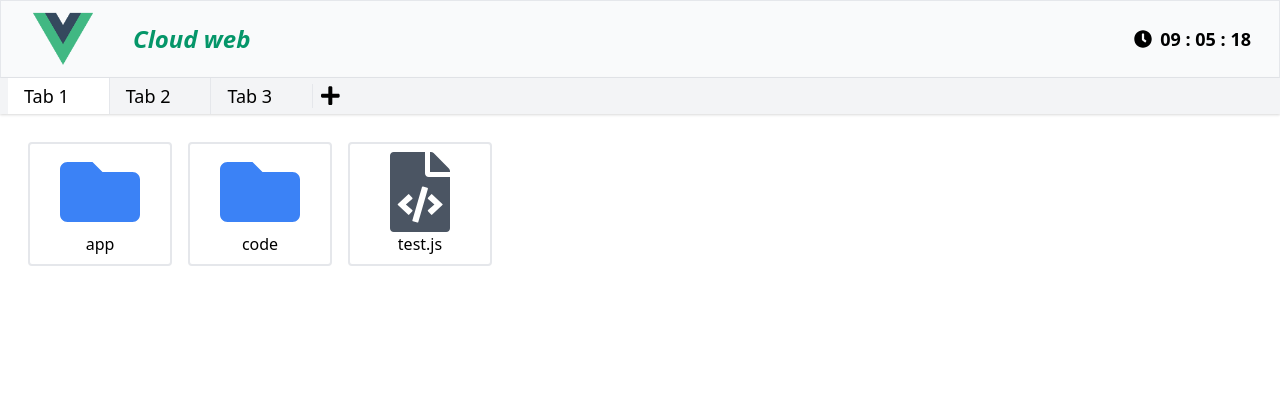
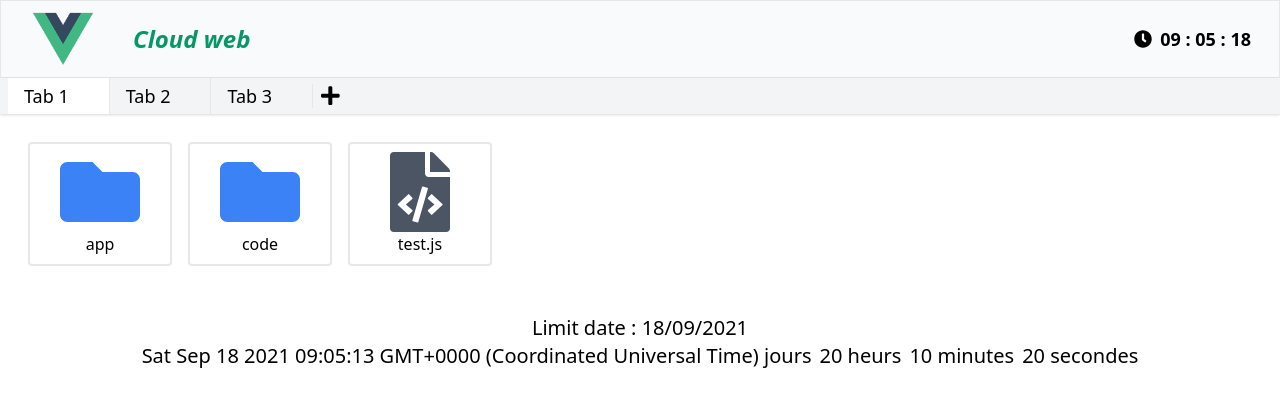
Before and after one commit to thomas-gleizes/cloud-web, a Vue app: page / in a window 1280 px wide. Shown: the top 406 px of the page. Built offline with nearby package versions, Linux system fonts and the light colour scheme.

Commit message:
start decompte to date

```diff
--- a/package.json
+++ b/package.json
@@ -18,6 +18,7 @@
     "@tailwindcss/postcss7-compat": "^2.2.14",
     "autoprefixer": "^9.8.6",
     "core-js": "^3.6.5",
+    "moment": "^2.29.1",
     "postcss": "^7.0.36",
     "tailwindcss": "npm:@tailwindcss/postcss7-compat@^2.2.14",
     "vue": "^3.0.0"
--- a/src/App.vue
+++ b/src/App.vue
@@ -1,21 +1,30 @@
 <script>
 import Folder from "./components/common/Folder.vue";
 import File from "./components/common/File.vue";
+import TimeTo from "@/components/common/TimeTo";
 import Header from "@/components/layout/Header";
 
 export default {
   name: "App",
-  components: { Header, Folder, File }
+  components: { TimeTo, Header, Folder, File },
+  data() {
+    return {
+      limitDate: new Date()
+    }
+  }
 };
 </script>
 
 <template>
-  <Header></Header>
+  <Header />
   <main class="w-screen">
     <div class="flex m-5">
       <Folder name="app" />
       <Folder name="code" />
       <File name="test.js" />
     </div>
+    <div class="text-center mt-10 text-xl">
+      <time-to v-bind:limit-date="limitDate" />
+    </div>
   </main>
 </template>
--- /dev/null
+++ b/src/components/common/TimeTo.vue
@@ -0,0 +1,46 @@
+<script>
+
+import moment from "moment";
+
+export default {
+  name: "TimeTo",
+  props: {
+    limitDate: {
+      type: Date,
+      required: true
+    }
+  },
+  methods: {
+    singleDigit: (value) => `0${value}`.slice(-2),
+    getS: (value) => value && value.length >= 1 ? "s" : "",
+    format: (date) => moment(date).format('DD/MM/YYYY'),
+    getInterval: (time, timestamp) => time + timestamp,
+  },
+  data() {
+    return {
+      interval: null,
+      days: (this.limitDate),
+      hours: 20,
+      minutes: 10,
+      secondes: 20
+    };
+  },
+  mounted() {
+    this.interval = setInterval(() => {
+
+    }, 1000)
+  }
+};
+</script>
+
+<template>
+  <div class="">
+    Limit date : {{ format(this.limitDate) }}
+  </div>
+  <div class="flex justify-center">
+    <div class="mx-1">{{ days }} jours</div>
+    <div class="mx-1">{{ hours }} heurs</div>
+    <div class="mx-1">{{ minutes }} minutes</div>
+    <div class="mx-1">{{ secondes }} secondes</div>
+  </div>
+</template>
--- a/src/components/layout/Header.vue
+++ b/src/components/layout/Header.vue
@@ -1,6 +1,6 @@
 <script>
 import TabsBar from "@/components/layout/navigation/TabsBar";
-import Clock from "../common/Clock";
+import Clock from "@/components/common/Clock";
 
 export default {
   name: "Header",
```
Also changed, not shown: 1 other file (tests, documents, lock files or other folders).
